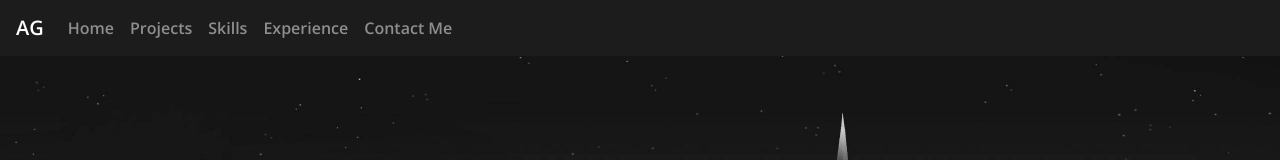
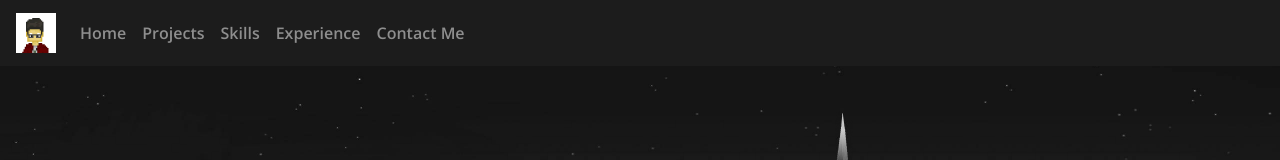
Before and after one commit to agee11/portfolio, a React (Create React App) app: page / in a window 1280 px wide. Shown: the top 160 px of the page. Built offline with nearby package versions, Linux system fonts and the light colour scheme; no server answers; a web font is replaced by a local one.

Commit message:
Change logo to display image

```diff
--- a/src/components/Navigation.js
+++ b/src/components/Navigation.js
@@ -1,12 +1,13 @@
 import React from 'react';
 import Navbar from 'react-bootstrap/Navbar';
 import Nav from 'react-bootstrap/Nav';
+import logo from "../logo.jpg";
 
 function Navigation() {
 
     return <div className="top-bar">
         <Navbar fixed="top" bg="nav" variant="dark" expand="sm">
-          <Navbar.Brand>AG</Navbar.Brand>
+          <Navbar.Brand><img width="40px" src={logo}/></Navbar.Brand>
           <Navbar.Toggle aria-controls="basic-navbar-nav"/>
           <Navbar.Collapse>
           <Nav>
```
